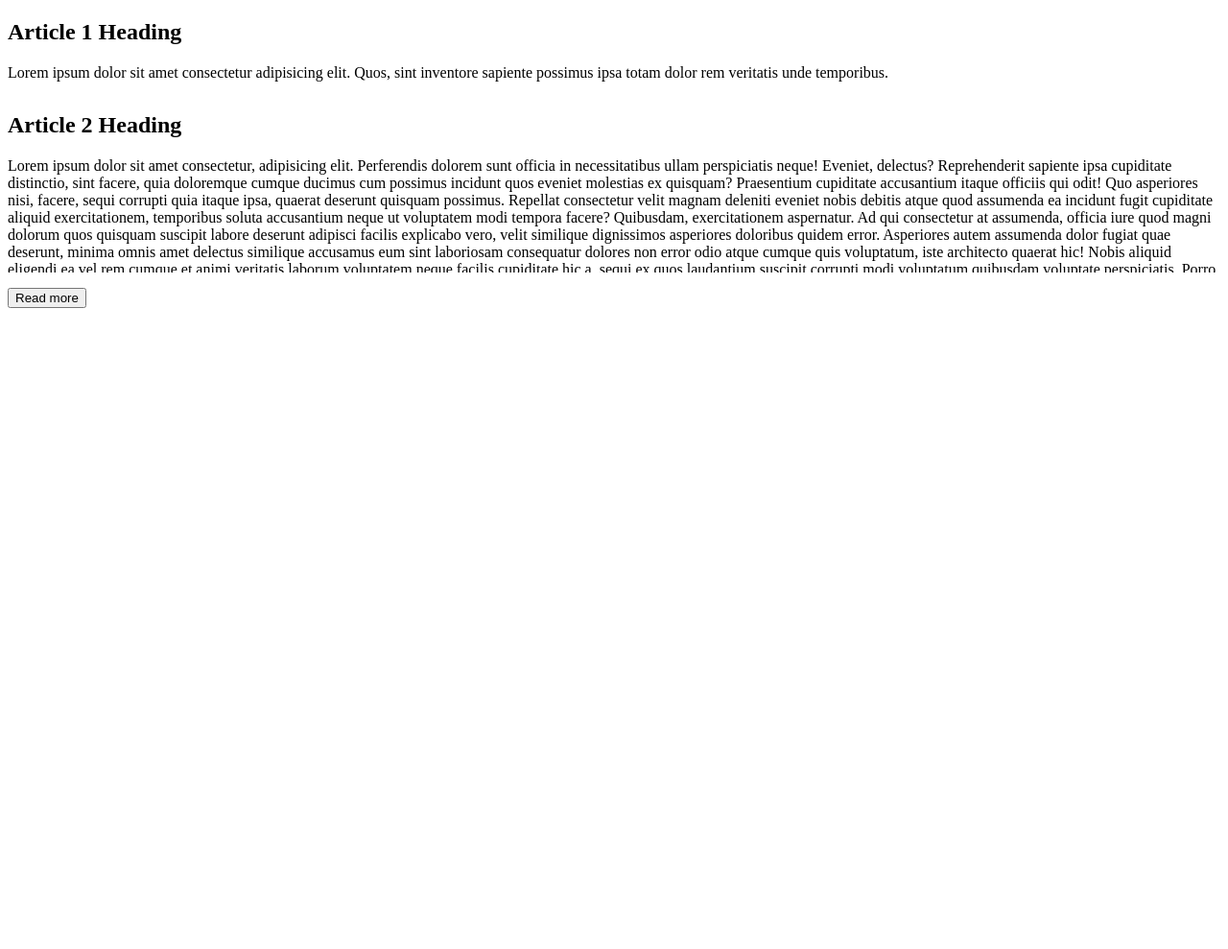
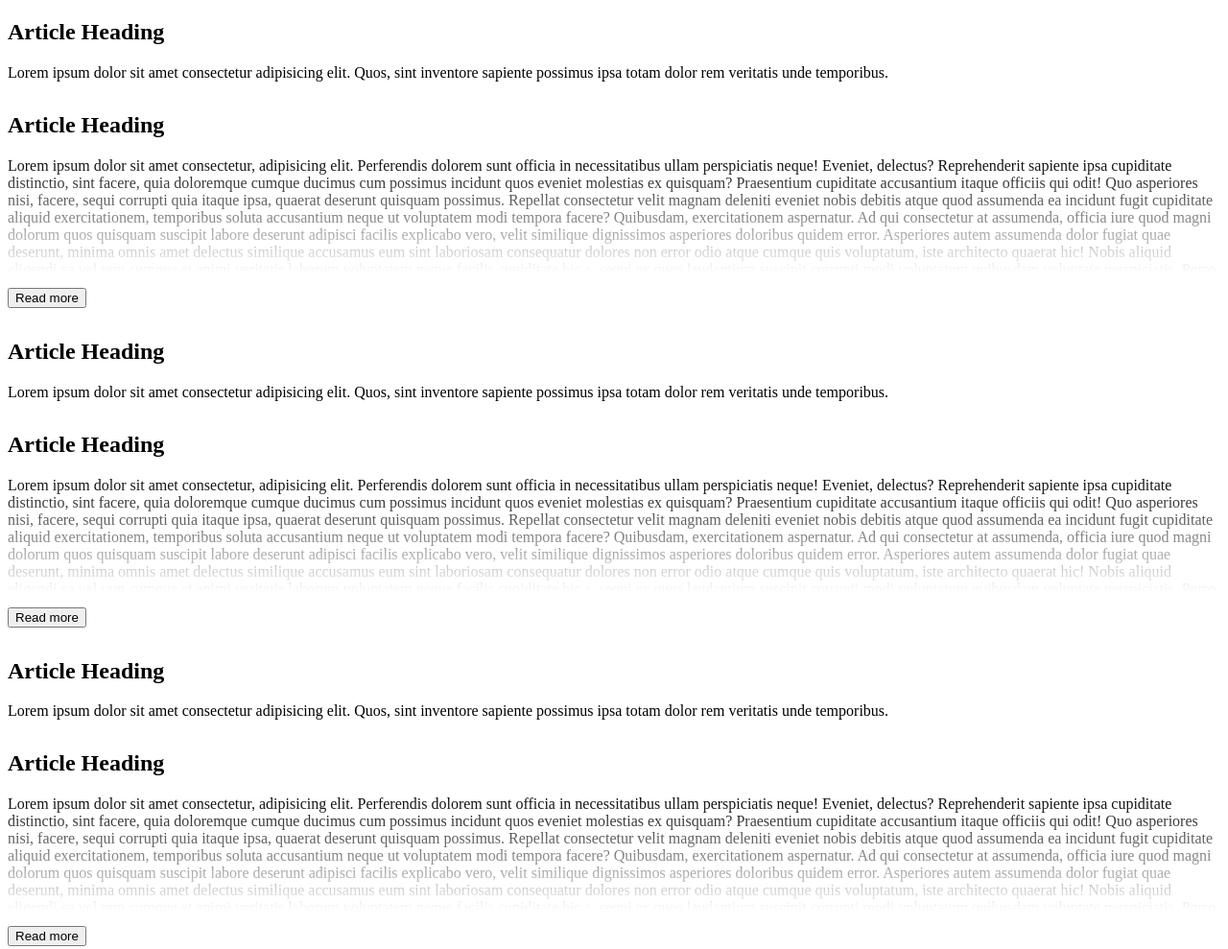
Before and after one commit to DatPNguyen212/expandable-content, a plain HTML site: page index.html in a window 1280 px wide. Shown: the whole page at 96% size. Before the commit the page ends 800 px from the top, so only its background shows below. Drawn offline with Linux system fonts and the light colour scheme.

Commit message:
add transparent gradient effect when text content is collapsed

```diff
--- a/index.html
+++ b/index.html
@@ -10,7 +10,7 @@
   <body>
     <article>
       <div data-expand-container>
-        <h2>Article 1 Heading</h2>
+        <h2>Article Heading</h2>
         <p data-text-container>
           Lorem ipsum dolor sit amet consectetur adipisicing elit. Quos, sint
           inventore sapiente possimus ipsa totam dolor rem veritatis unde
@@ -22,7 +22,93 @@
 
     <article>
       <div data-expand-container>
-        <h2>Article 2 Heading</h2>
+        <h2>Article Heading</h2>
+        <p data-text-container>
+          Lorem ipsum dolor sit amet consectetur, adipisicing elit. Perferendis
+          dolorem sunt officia in necessitatibus ullam perspiciatis neque!
+          Eveniet, delectus? Reprehenderit sapiente ipsa cupiditate distinctio,
+          sint facere, quia doloremque cumque ducimus cum possimus incidunt quos
+          eveniet molestias ex quisquam? Praesentium cupiditate accusantium
+          itaque officiis qui odit! Quo asperiores nisi, facere, sequi corrupti
+          quia itaque ipsa, quaerat deserunt quisquam possimus. Repellat
+          consectetur velit magnam deleniti eveniet nobis debitis atque quod
+          assumenda ea incidunt fugit cupiditate aliquid exercitationem,
+          temporibus soluta accusantium neque ut voluptatem modi tempora facere?
+          Quibusdam, exercitationem aspernatur. Ad qui consectetur at assumenda,
+          officia iure quod magni dolorum quos quisquam suscipit labore deserunt
+          adipisci facilis explicabo vero, velit similique dignissimos
+          asperiores doloribus quidem error. Asperiores autem assumenda dolor
+          fugiat quae deserunt, minima omnis amet delectus similique accusamus
+          eum sint laboriosam consequatur dolores non error odio atque cumque
+          quis voluptatum, iste architecto quaerat hic! Nobis aliquid eligendi
+          ea vel rem cumque et animi veritatis laborum voluptatem neque facilis
+          cupiditate hic a, sequi ex quos laudantium suscipit corrupti modi
+          voluptatum quibusdam voluptate perspiciatis. Porro, odio adipisci
+          excepturi eligendi neque eos rem quam quos ut aperiam quia fugiat
+          similique doloremque iste vitae commodi id dolore esse deleniti beatae
+          fuga quaerat eveniet dignissimos officiis! Cum.
+        </p>
+        <button data-expand-button>Read more</button>
+      </div>
+    </article>
+    <article>
+      <div data-expand-container>
+        <h2>Article Heading</h2>
+        <p data-text-container>
+          Lorem ipsum dolor sit amet consectetur adipisicing elit. Quos, sint
+          inventore sapiente possimus ipsa totam dolor rem veritatis unde
+          temporibus.
+        </p>
+        <button data-expand-button>Read more</button>
+      </div>
+    </article>
+
+    <article>
+      <div data-expand-container>
+        <h2>Article Heading</h2>
+        <p data-text-container>
+          Lorem ipsum dolor sit amet consectetur, adipisicing elit. Perferendis
+          dolorem sunt officia in necessitatibus ullam perspiciatis neque!
+          Eveniet, delectus? Reprehenderit sapiente ipsa cupiditate distinctio,
+          sint facere, quia doloremque cumque ducimus cum possimus incidunt quos
+          eveniet molestias ex quisquam? Praesentium cupiditate accusantium
+          itaque officiis qui odit! Quo asperiores nisi, facere, sequi corrupti
+          quia itaque ipsa, quaerat deserunt quisquam possimus. Repellat
+          consectetur velit magnam deleniti eveniet nobis debitis atque quod
+          assumenda ea incidunt fugit cupiditate aliquid exercitationem,
+          temporibus soluta accusantium neque ut voluptatem modi tempora facere?
+          Quibusdam, exercitationem aspernatur. Ad qui consectetur at assumenda,
+          officia iure quod magni dolorum quos quisquam suscipit labore deserunt
+          adipisci facilis explicabo vero, velit similique dignissimos
+          asperiores doloribus quidem error. Asperiores autem assumenda dolor
+          fugiat quae deserunt, minima omnis amet delectus similique accusamus
+          eum sint laboriosam consequatur dolores non error odio atque cumque
+          quis voluptatum, iste architecto quaerat hic! Nobis aliquid eligendi
+          ea vel rem cumque et animi veritatis laborum voluptatem neque facilis
+          cupiditate hic a, sequi ex quos laudantium suscipit corrupti modi
+          voluptatum quibusdam voluptate perspiciatis. Porro, odio adipisci
+          excepturi eligendi neque eos rem quam quos ut aperiam quia fugiat
+          similique doloremque iste vitae commodi id dolore esse deleniti beatae
+          fuga quaerat eveniet dignissimos officiis! Cum.
+        </p>
+        <button data-expand-button>Read more</button>
+      </div>
+    </article>
+    <article>
+      <div data-expand-container>
+        <h2>Article Heading</h2>
+        <p data-text-container>
+          Lorem ipsum dolor sit amet consectetur adipisicing elit. Quos, sint
+          inventore sapiente possimus ipsa totam dolor rem veritatis unde
+          temporibus.
+        </p>
+        <button data-expand-button>Read more</button>
+      </div>
+    </article>
+
+    <article>
+      <div data-expand-container>
+        <h2>Article Heading</h2>
         <p data-text-container>
           Lorem ipsum dolor sit amet consectetur, adipisicing elit. Perferendis
           dolorem sunt officia in necessitatibus ullam perspiciatis neque!
--- a/style.css
+++ b/style.css
@@ -13,6 +13,7 @@ article {
   --line-height: 1.5;
   height: calc(var(--collapse-line-numbers) * var(--line-height) * 1rem);
   overflow: hidden;
+  position: relative;
 }
 
 [data-expand-container].expand [data-text-container] {
@@ -26,3 +27,27 @@ article {
 [data-expand-container][data-overflow='false'] [data-expand-button] {
   display: none;
 }
+
+[data-expand-container] [data-text-container]::before {
+  content: '';
+  position: absolute;
+  top: 0;
+  bottom: 0;
+  left: 0;
+  right: 0;
+  background: linear-gradient(
+    to bottom,
+    rgba(0, 0, 0, 0),
+    rgba(255, 255, 255, 1)
+  );
+}
+
+[data-overflow='false'] [data-text-container]::before {
+  background: initial;
+  display: none;
+}
+
+[data-expand-container].expand [data-text-container]::before {
+  background: initial;
+  display: none;
+}
```
